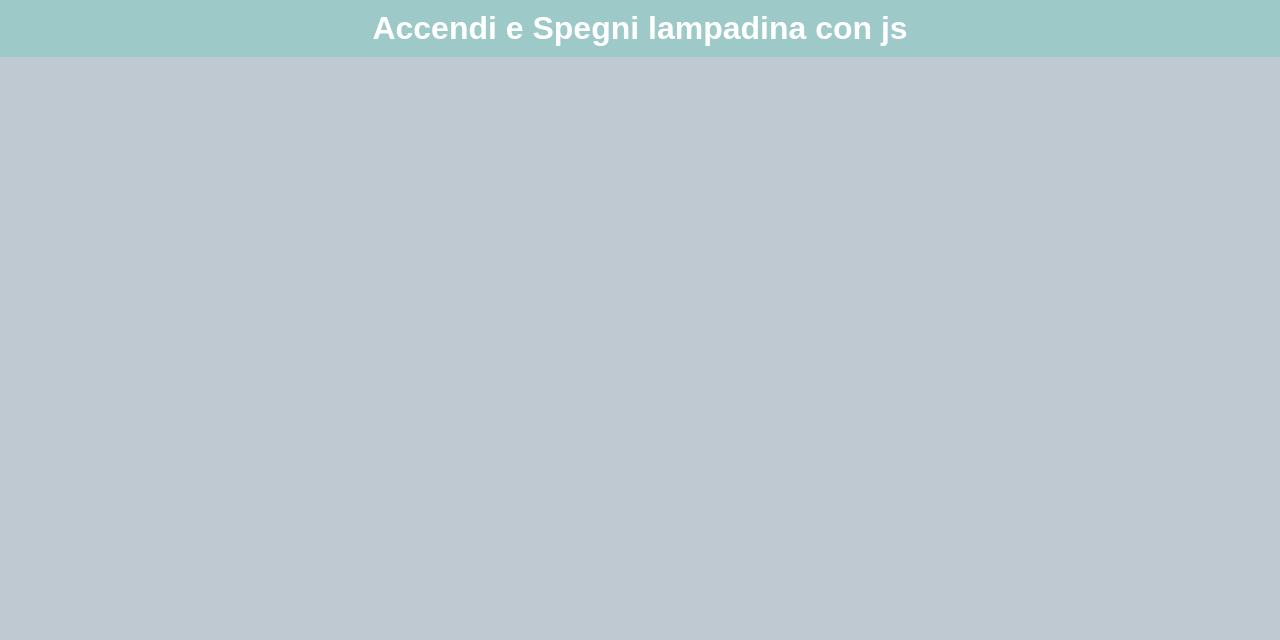
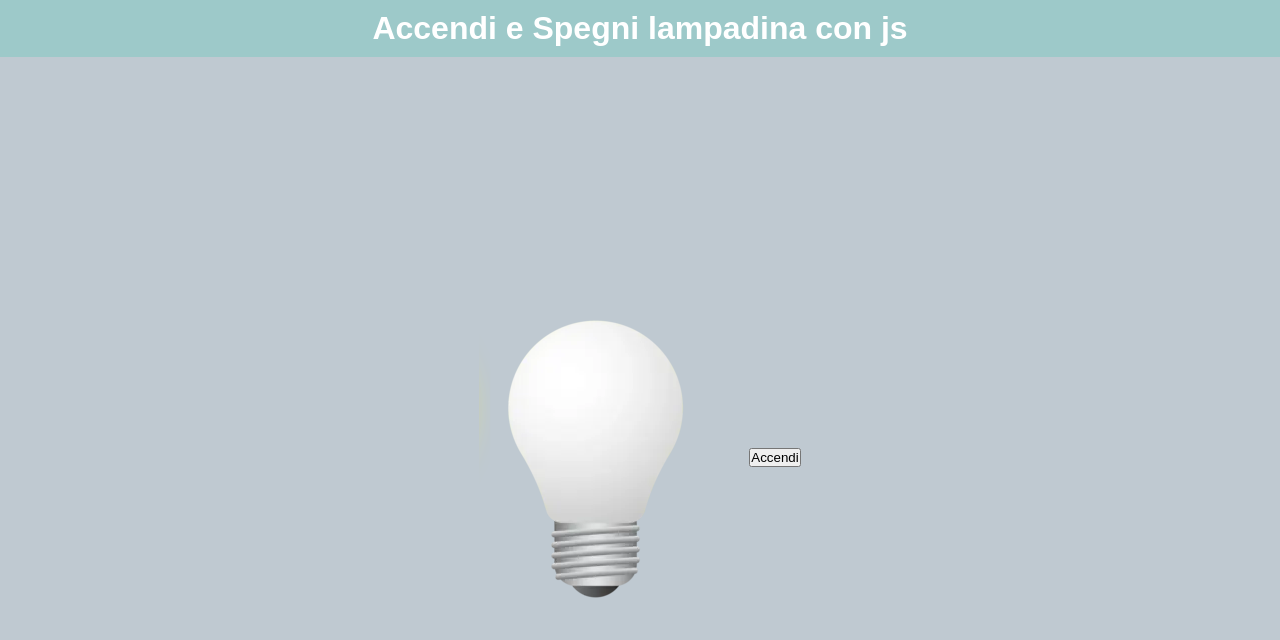
Before and after one commit to Tibaldi-Nicol/js-dom-1, a plain HTML site: page js/index.html in a window 1280 px wide. Drawn offline with Linux system fonts and the light colour scheme.

Commit message:
[UPD]Add-switch

```diff
--- a/css/style.css
+++ b/css/style.css
@@ -5,10 +5,18 @@
     padding: 0;
     box-sizing: border-box;
 }
-
+.container-principale{
+    display: flex;
+    justify-content: center;
+    align-items: center;
+    height: 100vh;
+    background-color: #bfc9d1;
+}
 body{
     font-family: 'Poppins', sans-serif;
     background-color: #bfc9d1;
+
+
 }
 
 .container{
--- a/js/index.html
+++ b/js/index.html
@@ -13,6 +13,13 @@
 
         <h1>Accendi e Spegni lampadina con js</h1>
 
+    </div>
+
+    <div class="container-principale">
+        <!--immagine lampadina spenta-->
+        <img src="../img/white_lamp.png" alt="lampadina" id="lampadina" >
+        <!--bottone accendi-->
+        <button id="interruttore">Accendi</button>
     </div>
 
 
--- a/js/script.js
+++ b/js/script.js
@@ -0,0 +1,6 @@
+//cerco gli elementi che mi servono con document.getElementById che mi restituisce un oggetto usando l'id dell'elemento
+//e li salvo in variabili
+
+
+const lampadina = document.getElementById('lampadina');
+const interruttore = document.getElementById('interruttore');
```
